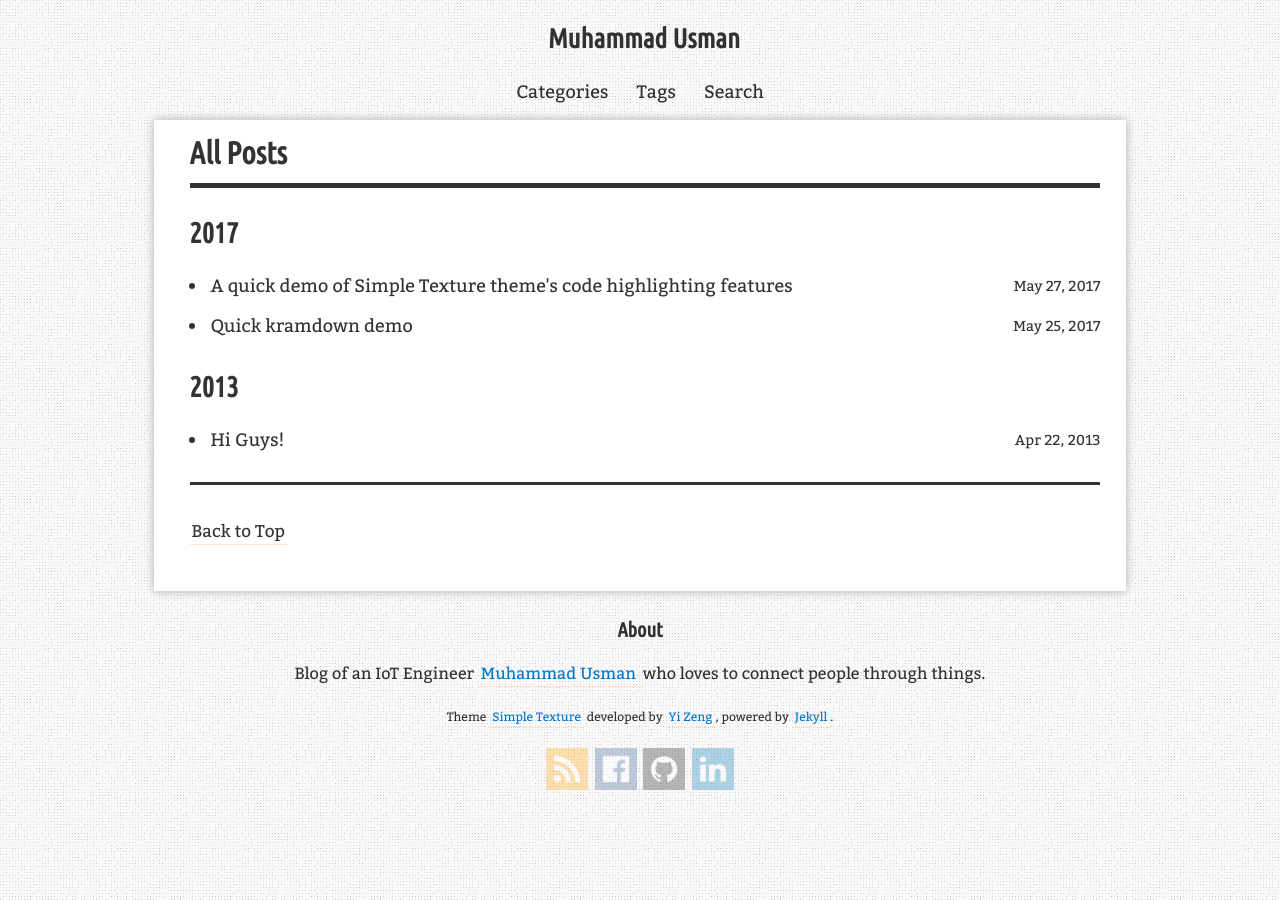
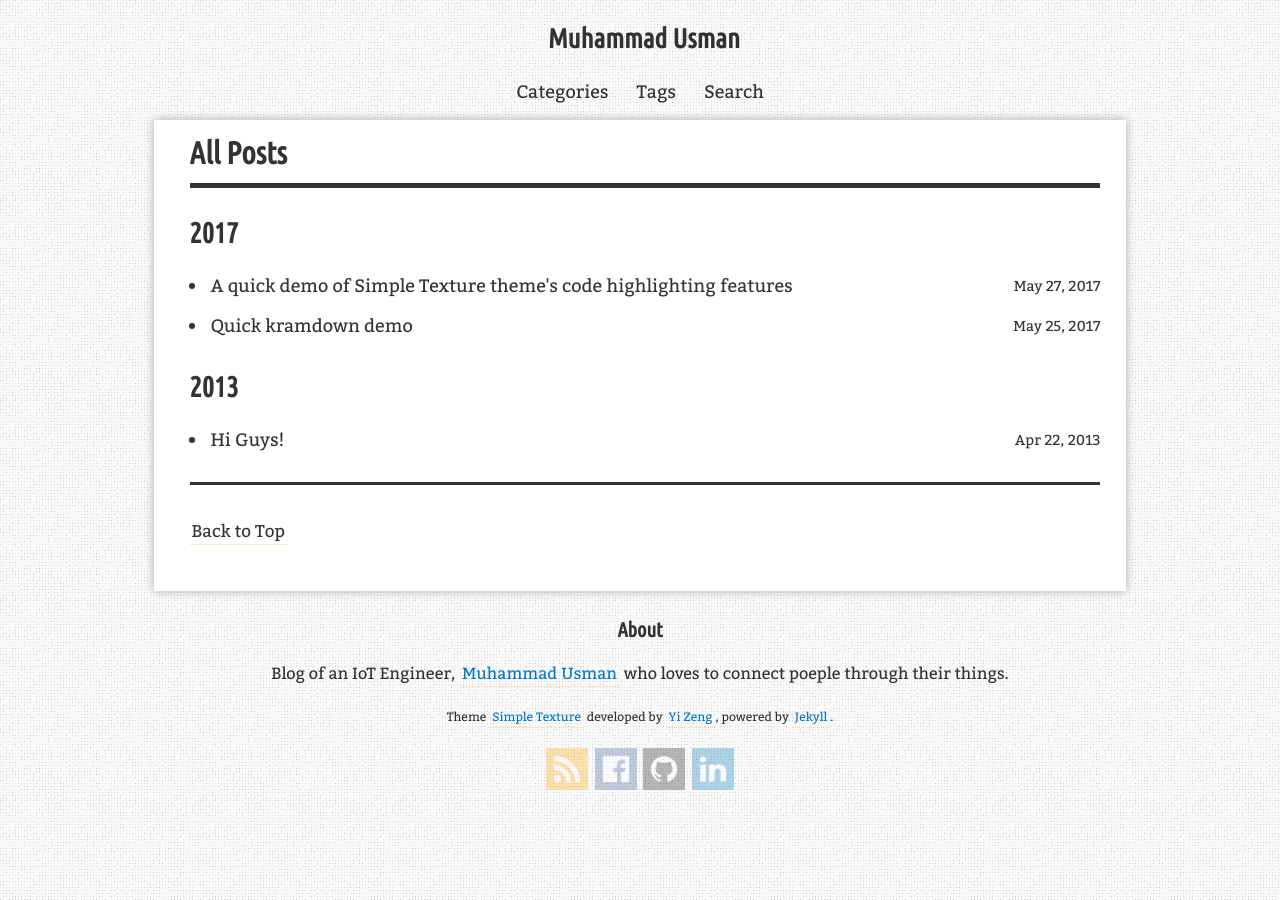
Before and after one commit to abtahir/uthmanhere.github.io, a Jekyll site: the page built from blog/index.html, in a window 1280 px wide. Built offline with Jekyll 4.4.1, drawn with Linux system fonts in a browser that asks for light colours; nearby versions of some CDN libraries; comment, search, counter and statistics services are not loaded.

Commit message:
Update footer.html

```diff
--- a/_includes/blog/footer.html
+++ b/_includes/blog/footer.html
@@ -5,7 +5,7 @@
                 <div class="about">
                     <h4><a href="{{ site.paths.home | relative_url }}">{{ site.data.i18n[site.lang].about }}</a></h4>
                     {% if site.blog.footer_content %}
-                        <p>{{ site.blog.footer_content }}</p>
+                        <p>Blog of an IoT Engineer, <a href="github.com/uthmanhere/">Muhammad Usman</a> who loves to connect poeple through their things.</p>
                     {% endif %}
                     {{ site.data.i18n[site.lang].theme_info }}
                 </div>
```
